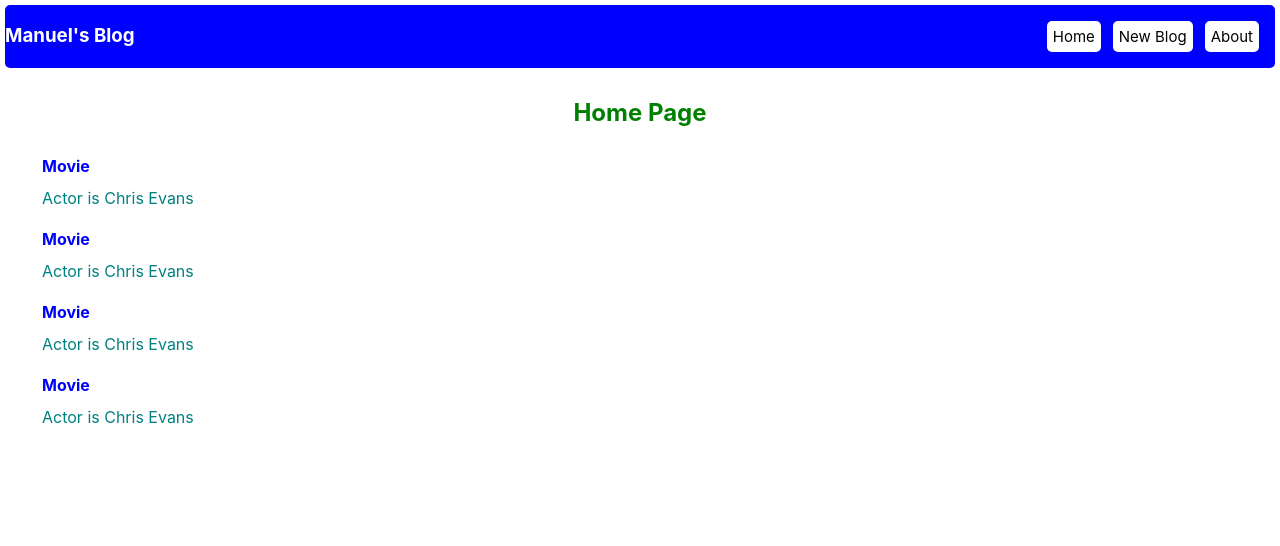
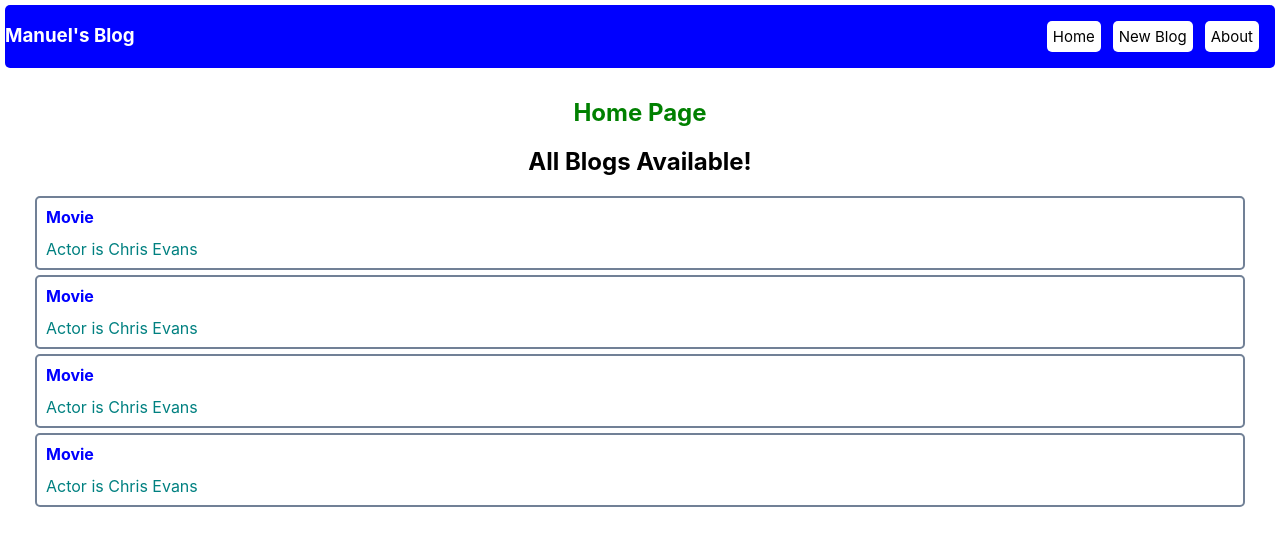
Before and after one commit to emmanuelwangila/manu-blog, a React (Create React App) app: page / in a window 1280 px wide. Shown: the top 546 px of the page. Built offline with nearby package versions, Linux system fonts and the light colour scheme.

Commit message:
adding border styling for the bogs

```diff
--- a/src/BlogList.jsx
+++ b/src/BlogList.jsx
@@ -2,19 +2,24 @@ import React from "react";
 
 const BlogList = (props) => {
   const blogs = props.blogs;
+
+  const title = props.title;
   return (
     <div>
+      <h2 style={{ color: "black" }}> {title} </h2>
       {blogs.map((blog) => (
         <div
           style={{
             // maxWidth: "640px",
-            margin: "3px",
+            margin: "5px",
             padding: "3px",
             display: "flex",
             flexDirection: "column", // Change to column layout
             justifyContent: "flex-start", // Justify content to the start
             alignItems: "flex-start",
             hover: "bg-blue",
+            borderRadius: "5px",
+            border: "2px solid #718096",
 
             // Align items to the start
           }}
--- a/src/Home.jsx
+++ b/src/Home.jsx
@@ -36,7 +36,7 @@ const Home = () => {
   return (
     <div style={{ margin: "30px" }}>
       <h2 style={{ color: "green" }}>Home Page</h2>
-      <BlogList blogs={blogs} />
+      <BlogList blogs={blogs} title="All Blogs Available!" />
     </div>
   );
 };
```
